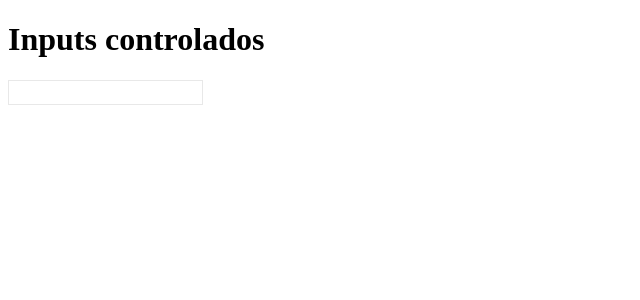
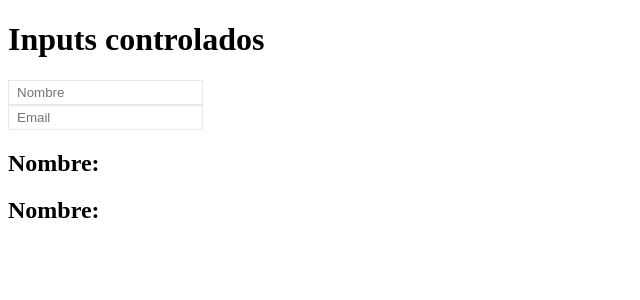
Before and after one commit to carlosmorera/CursoReact2020, a React (Create React App) app: page / in a window 1280 px wide. Shown: the top 300 px of the page, without its empty margins (0-640 px from the left). Built offline with nearby package versions, Linux system fonts and the light colour scheme.

Commit message:
se agrega logica pra que sea reutilizable un componente con inputs conrolados

```diff
--- a/src/App.js
+++ b/src/App.js
@@ -12,24 +12,22 @@
         const text = event.target.value
         let color = 'green'
 
-        if(text.trim() === ''){
-            color= '#E8E8E8'
+        if (text.trim() === '') {
+            color = '#E8E8E8'
         }
-        if(text.trim() !== '' && text.length < 5){
-            color= 'red'
+        if (text.trim() !== '' && text.length < 5) {
+            color = 'red'
         }
         this.setState({text, color})
+
+        this.props.onChange(this.props.name, text)
     }
-
     render() {
         const styles = {
             border: `1px solid ${this.state.color}`,
             padding: '0.3em 0.6em',
-            outline
-    :
-        'none'
-    }
-
+            outline: 'none'
+        }
         return (
             <form onSubmit={this.handleSubmit}>
                 <input
@@ -37,6 +35,7 @@
                     value={this.state.text}
                     onChange={this.actualizar}
                     style={styles}
+                    placeholder={this.props.placeholder}
                 />
             </form>
         )
@@ -45,8 +44,15 @@
 }
 
 class App extends Component {
-    send = (data) => {
-        console.log(data)
+
+    state = {
+        name: '',
+        email: ''
+    }
+    actualizar = (name, text) => {
+        this.setState({
+            [name]: text
+        })
     }
 
     render() {
@@ -54,10 +60,23 @@
             <div>
                 <h1>Inputs controlados</h1>
                 <InputControlado
+                    onChange={this.actualizar}
+                    name='name'
+                    placeholder='Nombre'
                 />
+                <InputControlado
+                    onChange={this.actualizar}
+                    name='email'
+                    placeholder='Email'
+                />
+                <h2>
+                    Nombre: {this.state.name}
+                </h2>
+                <h2>
+                    Nombre: {this.state.email}
+                </h2>
             </div>
         )
     }
 }
-
 export default App
```
